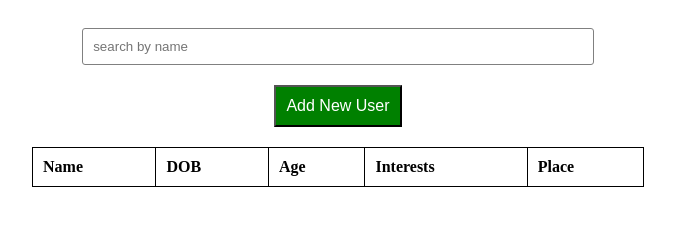
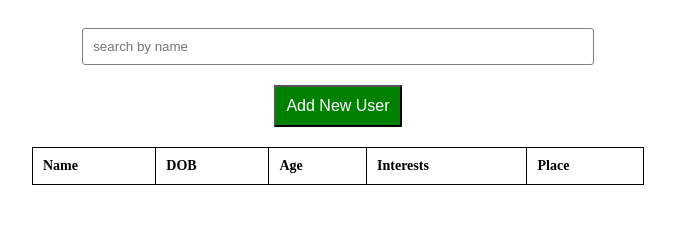
Before and after one commit to riddhi2396/userTable, a plain HTML site: page index.html in a window 1280 px wide. In both pictures the pointer is over the element 640 px from the left and 167 px from the top of the page. Shown: the full height of the page, 302-977 px from the left. Drawn offline with Linux system fonts and the light colour scheme.

Commit message:
css changed

```diff
--- a/styles.css
+++ b/styles.css
@@ -41,6 +41,11 @@ td {
 }
 th {
   text-align: left;
+}
+
+tr:hover {
+  font-size: 14px;
+  font-weight: 900;
 }
 .modal {
   display: none;
```
